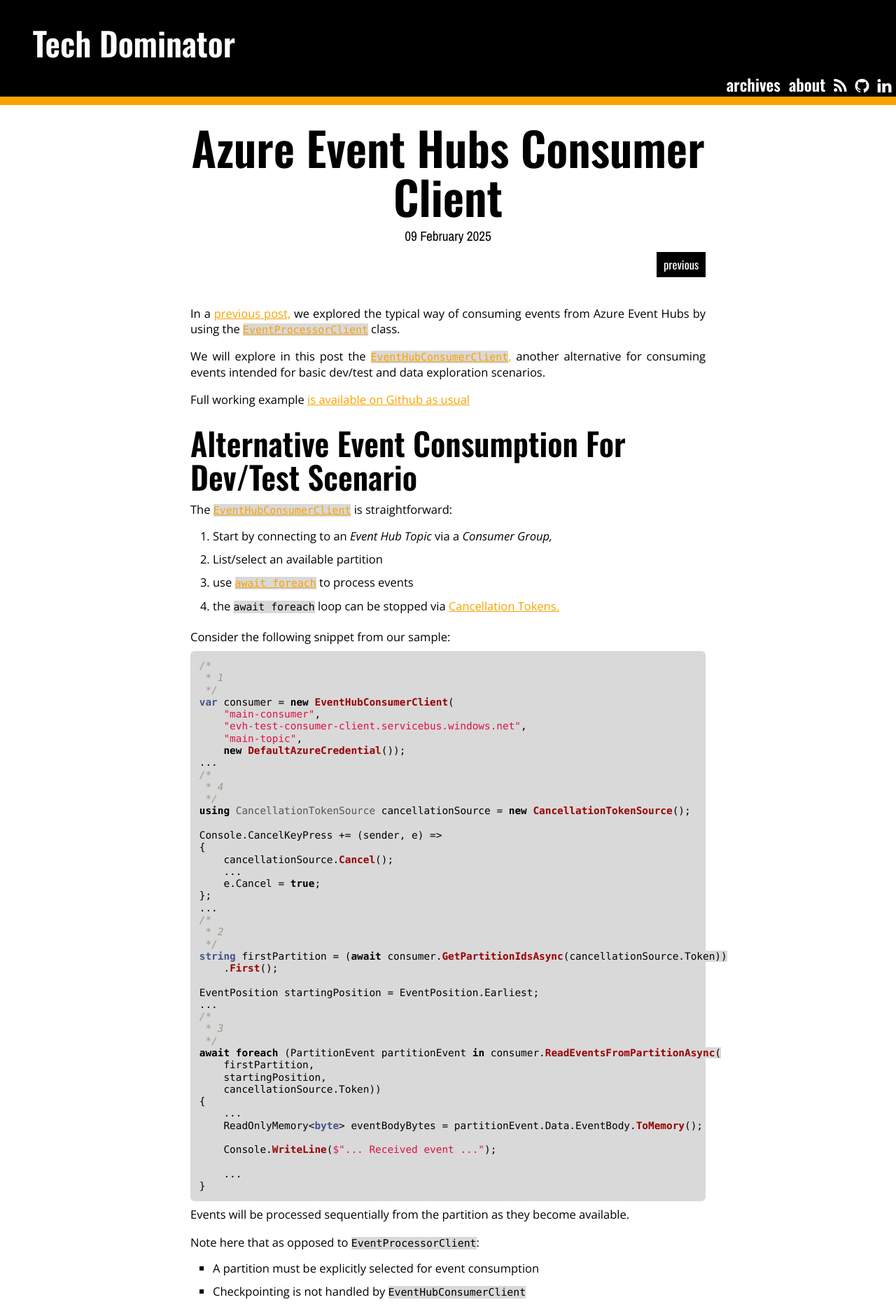
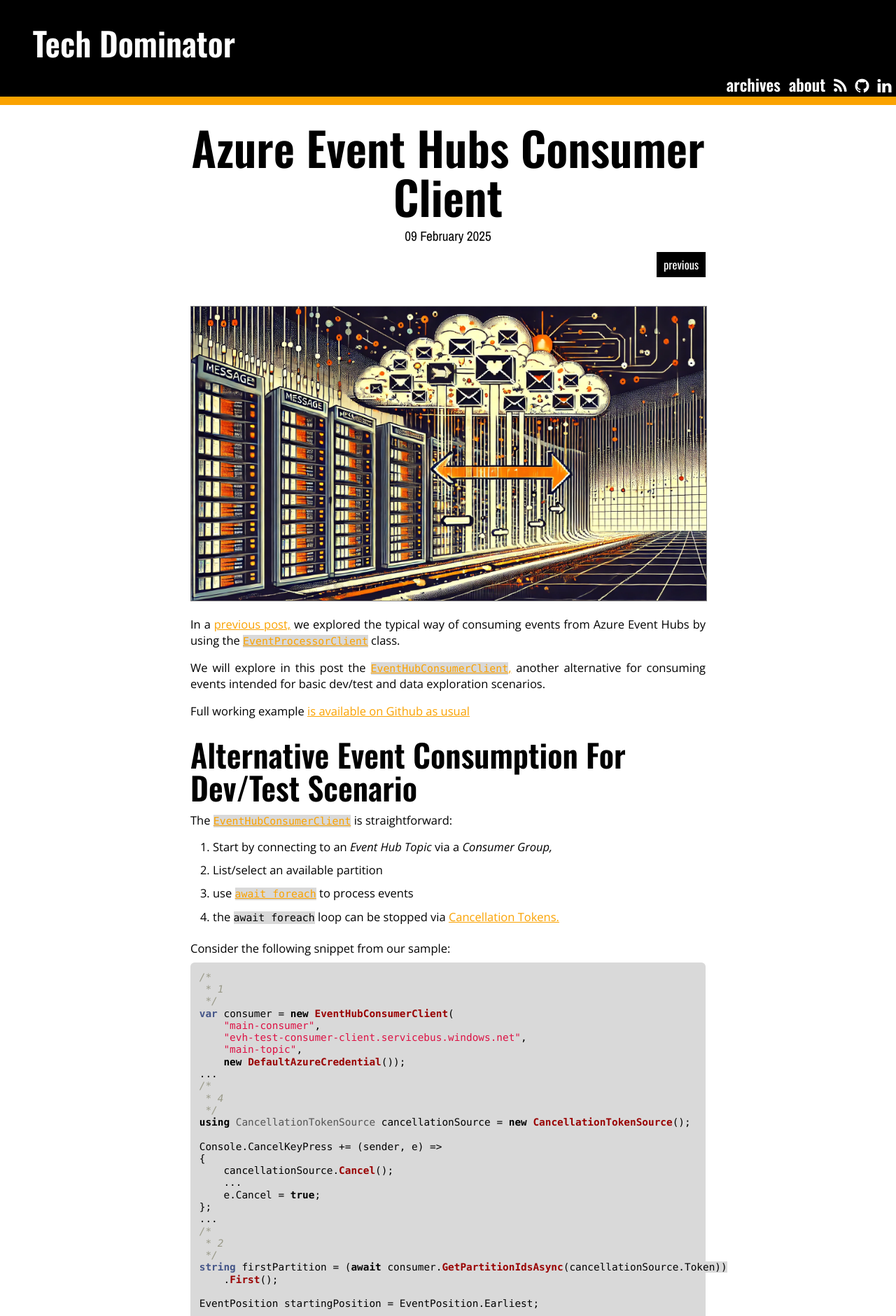
Before and after one commit to MissaouiChedy/MissaouiChedy.github.io, a Jekyll site: the page built from _posts/2025-02-09-azure-event-hubs-consumer-client.md, in a window 1280 px wide. Shown: the top 1880 px of the page at 70% size. Built offline with Jekyll 4.4.1, drawn with Linux system fonts in a browser that asks for light colours; nearby versions of some CDN libraries; comment, search, counter and statistics services are not loaded.

Commit message:
Cover image for latest article

```diff
--- a/_posts/2025-02-09-azure-event-hubs-consumer-client.md
+++ b/_posts/2025-02-09-azure-event-hubs-consumer-client.md
@@ -5,6 +5,10 @@
 categories: article
 comments: true
 ---
+
+<div class="img-container">
+  <img src="{{ site.url }}/imgs/AzureEventhubConsumerClientCover.webp" alt="Azure Eventhub Consumer Client Cover" />
+</div>
 
 In a [previous post,](https://blog.techdominator.com/article/consuming-messages-with-azure-event-hubs.html) we explored the typical way of consuming events from Azure Event Hubs by using the [`EventProcessorClient`](https://github.com/Azure/azure-sdk-for-net/blob/main/sdk/eventhub/Azure.Messaging.EventHubs.Processor/samples/Sample04_ProcessingEvents.md) class.
 
```
Also changed, not shown: imgs/AzureEventhubConsumerClientCover.webp (added).
